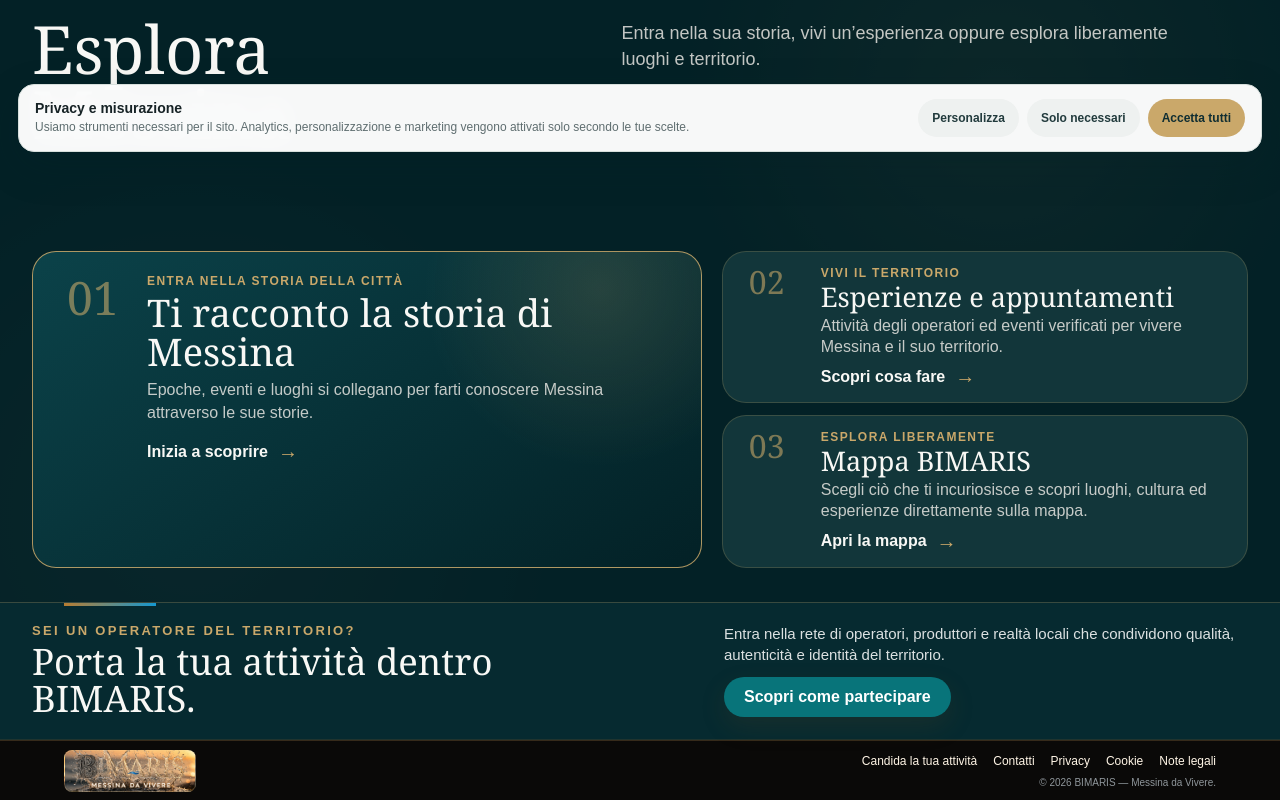
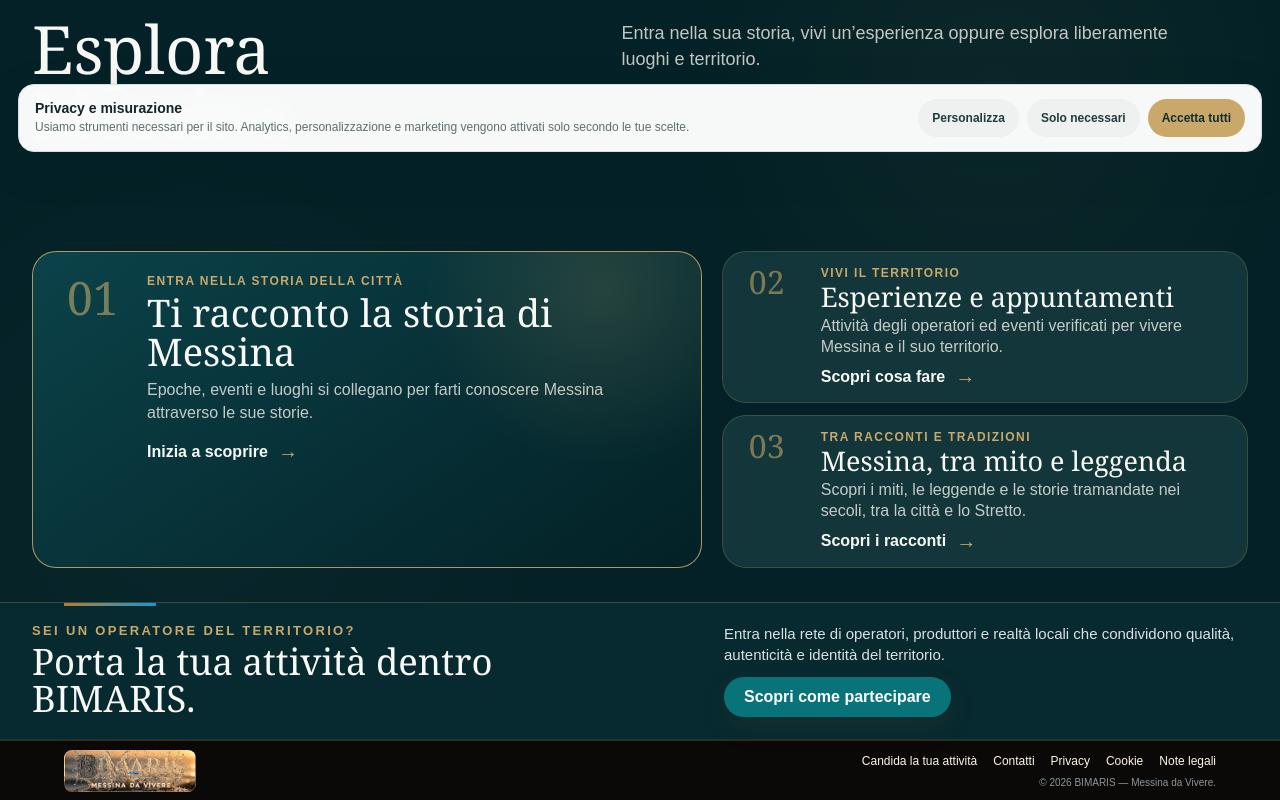
Before and after one commit to giovannibrunetto/bimaris-platform, a Next.js app in the folder apps/web/: page / in a window 1280 px wide. Shown: the part 632-1432 px from the top of the page. Built offline with nearby package versions, Linux system fonts and the light colour scheme; no server answers.

Commit message:
feat(editorial): rename Messina myths section and feature it on home

```diff
--- a/apps/web/app/page.tsx
+++ b/apps/web/app/page.tsx
@@ -56,13 +56,13 @@ export default function Home() {
                 </div>
               </Link>
 
-              <Link className="home-journey-path home-journey-map" href="/mappa">
+              <Link className="home-journey-path home-journey-map" href="/storie-miti-leggende">
                 <span className="home-journey-number">03</span>
                 <div className="home-journey-path-copy">
-                  <span className="home-journey-label">Esplora liberamente</span>
-                  <h3>Mappa BIMARIS</h3>
-                  <p>Scegli ciò che ti incuriosisce e scopri luoghi, cultura ed esperienze direttamente sulla mappa.</p>
-                  <span className="home-journey-action">Apri la mappa <b>→</b></span>
+                  <span className="home-journey-label">Tra racconti e tradizioni</span>
+                  <h3>Messina, tra mito e leggenda</h3>
+                  <p>Scopri i miti, le leggende e le storie tramandate nei secoli, tra la città e lo Stretto.</p>
+                  <span className="home-journey-action">Scopri i racconti <b>→</b></span>
                 </div>
               </Link>
             </div>
```
